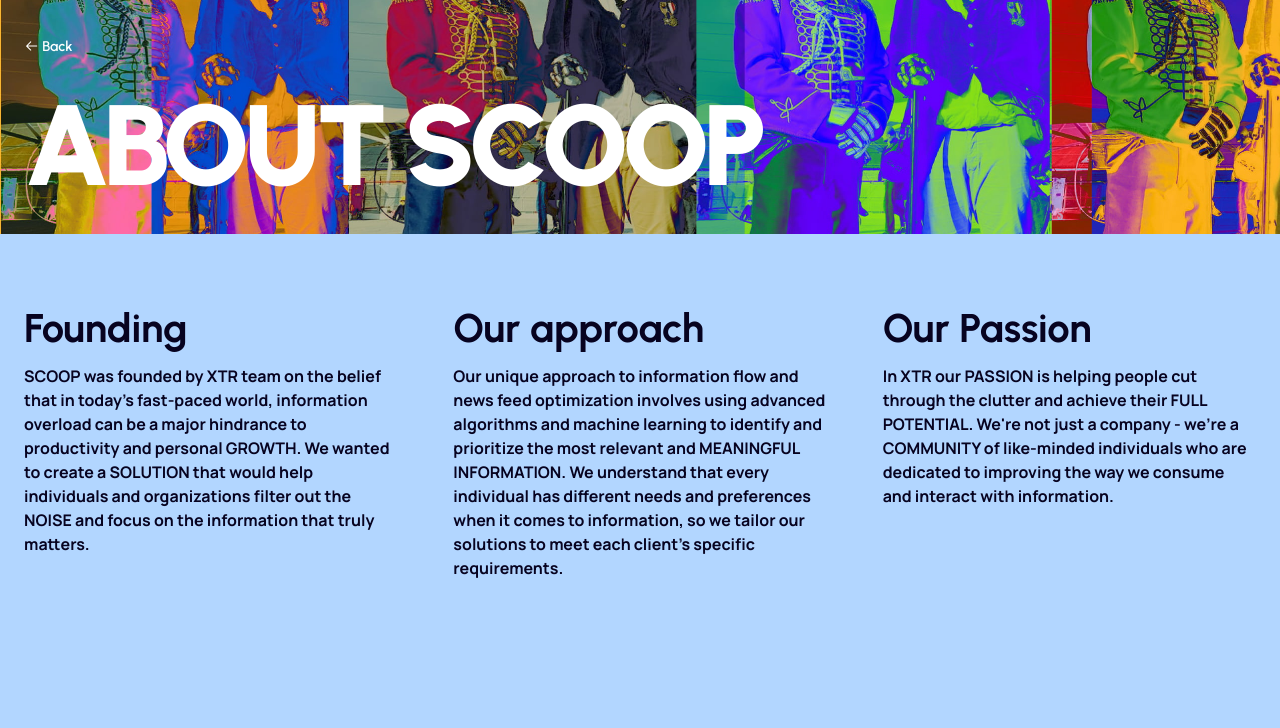
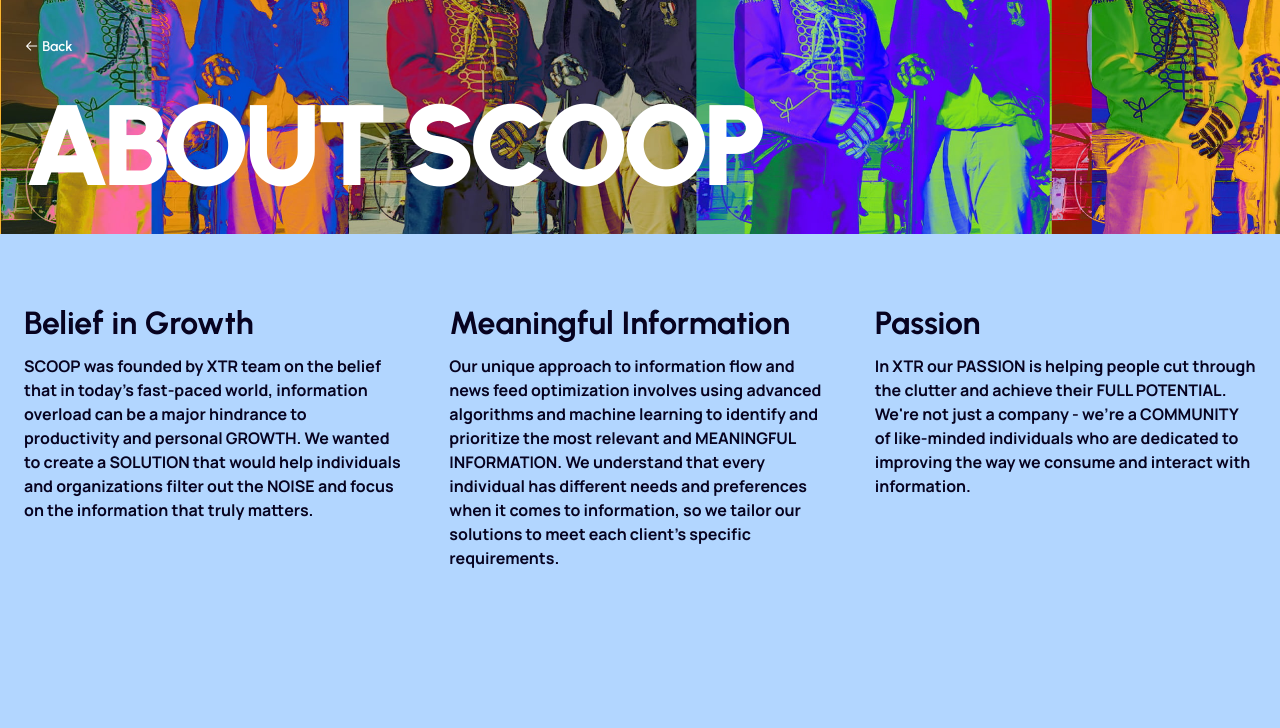
Before and after one commit to Hlopa/scoop, a website: page app/about.html in a window 1280 px wide. Shown: the part 54-782 px from the top of the page. Drawn offline with Linux system fonts and the light colour scheme; a web font is replaced by a local one.

Commit message:
add logos and changes about titles

```diff
--- a/app/about.html
+++ b/app/about.html
@@ -65,20 +65,20 @@
     <section class="addPage__main">
       <div class="about-page">
         <div class="about-page__item">
-          <h4>Founding</h4>
+          <h4>Belief in Growth</h4>
           <p>SCOOP was founded by XTR team on the belief that in today's fast-paced world, information overload can be a
             major hindrance to productivity and personal GROWTH. We wanted to create a SOLUTION that would help
             individuals and organizations filter out the NOISE and focus on the information that truly matters.</p>
         </div>
         <div class="about-page__item">
-          <h4>Our approach</h4>
+          <h4>Meaningful Information</h4>
           <p>Our unique approach to information flow and news feed optimization involves using advanced algorithms and
             machine learning to identify and prioritize the most relevant and MEANINGFUL INFORMATION. We understand that
             every individual has different needs and preferences when it comes to information, so we tailor our
             solutions to meet each client's specific requirements.</p>
         </div>
         <div class="about-page__item">
-          <h4>Our Passion</h4>
+          <h4>Passion</h4>
           <p>In XTR our PASSION is helping people cut through the clutter and achieve their FULL POTENTIAL. We're not
             just a company - we're a COMMUNITY of like-minded individuals who are dedicated to improving the way we
             consume and interact with information.</p>
--- a/app/scss/addPage.scss
+++ b/app/scss/addPage.scss
@@ -166,7 +166,7 @@
   margin: 0px auto;
   width: 100%;
   display: flex;
-  gap: 56px;
+  gap: 44px;
 }
 
 .about-page__item {
@@ -186,11 +186,28 @@
   }
 }
 
+@media (max-width: 1430px) {
+  .about-page__item h4{
+    font-size: 32px;
+  }
+}
+
 @media (max-width: 1300px) {
   .addPage__footer-title {
     font-size: 50px;
   }
 }
+
+
+@media (max-width: 1180px) {
+  .about-page__item{
+    flex-basis: 100%;
+  }
+  .about-page{
+    flex-wrap: wrap;
+  }
+}
+
 
 @media (max-width: 1024px) {
  .about-page{
@@ -204,14 +221,6 @@
  }
 }
 
-@media (max-width: 980px) {
-.about-page__item{
-  flex-basis: 100%;
-}
-.about-page{
-  flex-wrap: wrap;
-}
- }
 
 @media (max-width: 950px) {
   .addPage__title {
```
Also changed, not shown: app/css/style.min.css, app/images/news/logos/bloomberg.svg (added), app/images/news/logos/business-insider.svg (added), app/images/news/logos/mashable.svg (added), app/images/news/logos/newyork.svg (added), app/images/news/logos/politico.svg (added), app/images/news/logos/techradar.svg (added), app/images/news/logos/theverge.svg (added), app/images/news/logos/time.svg (added), app/images/news/logos/wired.svg (added), app/images/news/logos/wsj.svg (added).
